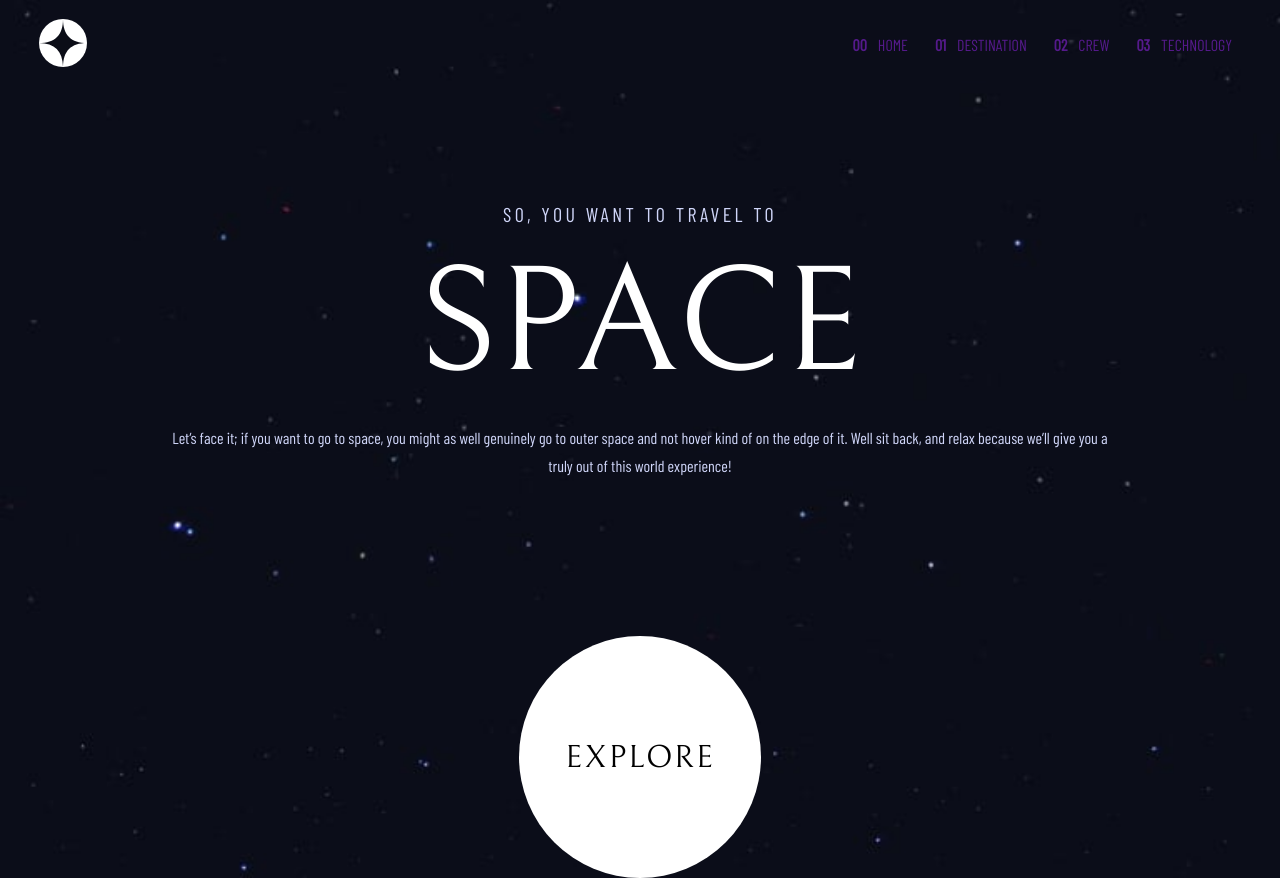
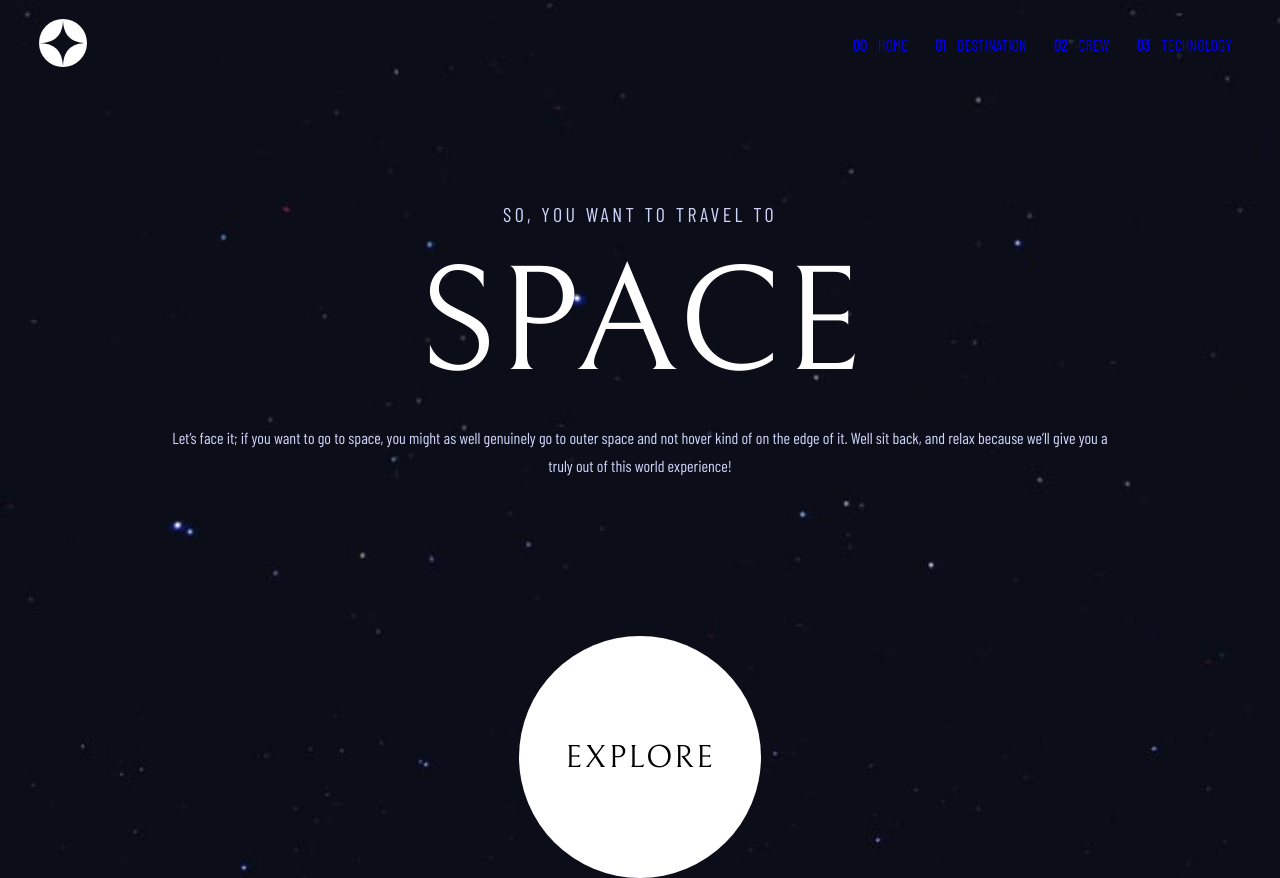
Before and after one commit to TimWang95/space-tourism-website, a React (Create React App) app: page / in a window 1280 px wide. Built offline with nearby package versions, Linux system fonts and the light colour scheme.

Commit message:
feat: add router link at header

```diff
--- a/src/components/header/Header.jsx
+++ b/src/components/header/Header.jsx
@@ -1,3 +1,4 @@
+import { Link } from "react-router-dom";
 import useActive from 'src/hooks/useActive';
 import useWidthSize from 'src/hooks/useWidthSize';
 
@@ -11,22 +12,30 @@ function Menu() {
       <nav className="menu">
         <ul className="nav-list">
           <li className="nav-item">
-            <a href="" className="nav-link"><span>00</span>HOME</a>
+            <Link to="*">
+              <a href="/" className="nav-link"><span>00</span>HOME</a>
+            </Link>
           </li>
         </ul>
         <ul className="nav-list">
           <li className="nav-item">
-            <a href="" className="nav-link"><span>01</span>DESTINATION</a>
+            <Link to="/destination">
+              <a href="/" className="nav-link"><span>01</span>DESTINATION</a>
+            </Link>
           </li>
         </ul>
         <ul className="nav-list">
           <li className="nav-item">
-            <a href="" className="nav-link"><span>02</span>CREW</a>
+            <Link to="/crew">
+              <a href="/" className="nav-link"><span>02</span>CREW</a>
+            </Link>
           </li>
         </ul>
         <ul className="nav-list">
           <li className="nav-item">
-            <a href="" className="nav-link"><span>03</span>TECHNOLOGY</a>
+            <Link to="technology">
+              <a href="/" className="nav-link"><span>03</span>TECHNOLOGY</a>
+            </Link>
           </li>
         </ul>
       </nav>
```
